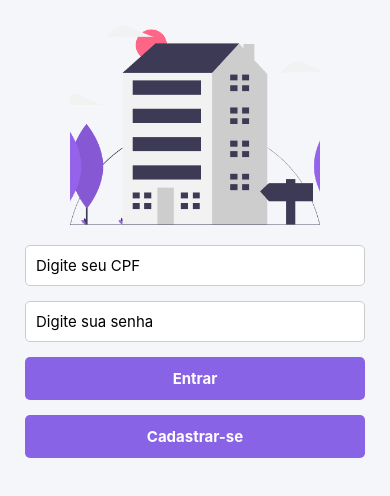
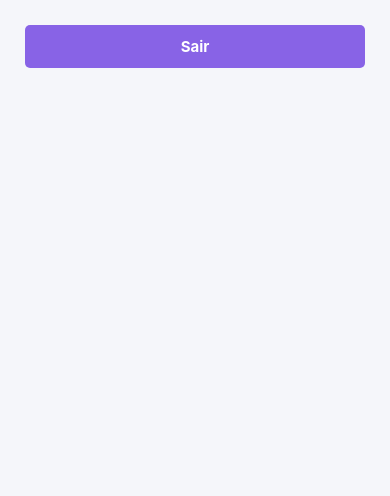
Before and after one commit to AceVinicius/cond-manager-app, a React Native app: screen /ChoosePropertyScreen in a window 390 px wide. Before the commit this address had no page. Shown: the top 496 px of the page. Built offline with nearby package versions, Linux system fonts and the light colour scheme.

Commit message:
Added logout function

```diff
--- /dev/null
+++ b/src/screens/ChoosePropertyScreen/index.js
@@ -0,0 +1,39 @@
+import { useNavigation } from '@react-navigation/native';
+import React from 'react';
+import {SafeAreaView, Text, TouchableOpacity, View} from 'react-native';
+
+import api from '../../services/api';
+import styles from './style';
+
+export default () => {
+  const navigation = useNavigation();
+
+  async function handleLogoutButton() {
+    let response = await api.logout();
+
+    if (response.error !== '') {
+        alert(response.error);
+        return;
+    }
+
+    navigation.reset({
+        index: 1,
+        routes: [{name: 'PreloadScreen'}],
+    });
+  }
+
+  return (
+    <SafeAreaView style={styles.container}>
+      <View style={styles.padding}>
+
+        <TouchableOpacity
+          onPress={handleLogoutButton}
+          style={styles.button}
+        >
+          <Text style={styles.text}>Sair</Text>
+        </TouchableOpacity>
+
+      </View>
+    </SafeAreaView>
+  );
+};
--- /dev/null
+++ b/src/screens/ChoosePropertyScreen/style.js
@@ -0,0 +1,26 @@
+import {StyleSheet} from 'react-native';
+
+const styles = StyleSheet.create({
+  container: {
+    flex: 1,
+    backgroundColor: '#f5f6fa',
+  },
+  padding: {
+    padding: 25,
+  },
+  button: {
+    backgroundColor: '#8863e6',
+    padding: 12,
+    justifyContent:'center',
+    alignItems: 'center',
+    borderRadius: 5,
+    marginBottom: 15,
+  },
+  text: {
+    color: '#ffffff',
+    fontSize: 15,
+    fontWeight: 'bold',
+  }
+});
+
+export default styles;
--- a/src/screens/PreloadScreen/index.js
+++ b/src/screens/PreloadScreen/index.js
@@ -36,7 +36,6 @@ export default () => {
       let response = await api.validateToken();
 
       if (response.error !== '') {
-        alert(response.error);
         dispatch({
           type: 'setToken',
           payload: {
--- a/src/services/api.js
+++ b/src/services/api.js
@@ -47,7 +47,7 @@ const api = {
   },
 
   validateToken: async () => {
-    let token = await this.getToken();
+    let token = await api.getToken();
     let json = await request('post', 'auth/validate', {}, token);
 
     return json;
@@ -64,6 +64,13 @@ const api = {
     return json;
   },
 
+  logout: async () => {
+    let token = await api.getToken();
+    let json = await request('post', 'auth/logout', {}, token);
+
+    return json;
+  },
+
 };
 
 export default api;
--- a/src/stacks/AuthStack.js
+++ b/src/stacks/AuthStack.js
@@ -1,8 +1,9 @@
 import React from 'react';
 import {createNativeStackNavigator} from '@react-navigation/native-stack';
 
+import ChoosePropertyScreen from '../screens/ChoosePropertyScreen';
+import LoginScreen from '../screens/LoginScreen';
 import PreloadScreen from '../screens/PreloadScreen';
-import LoginScreen from '../screens/LoginScreen';
 
 const Stack = createNativeStackNavigator();
 
@@ -23,6 +24,11 @@ export default () => {
         component={LoginScreen}
         options={options}
       />
+      <Stack.Screen
+        name="ChoosePropertyScreen"
+        component={ChoosePropertyScreen}
+        options={options}
+      />
     </Stack.Navigator>
   );
 };
```
